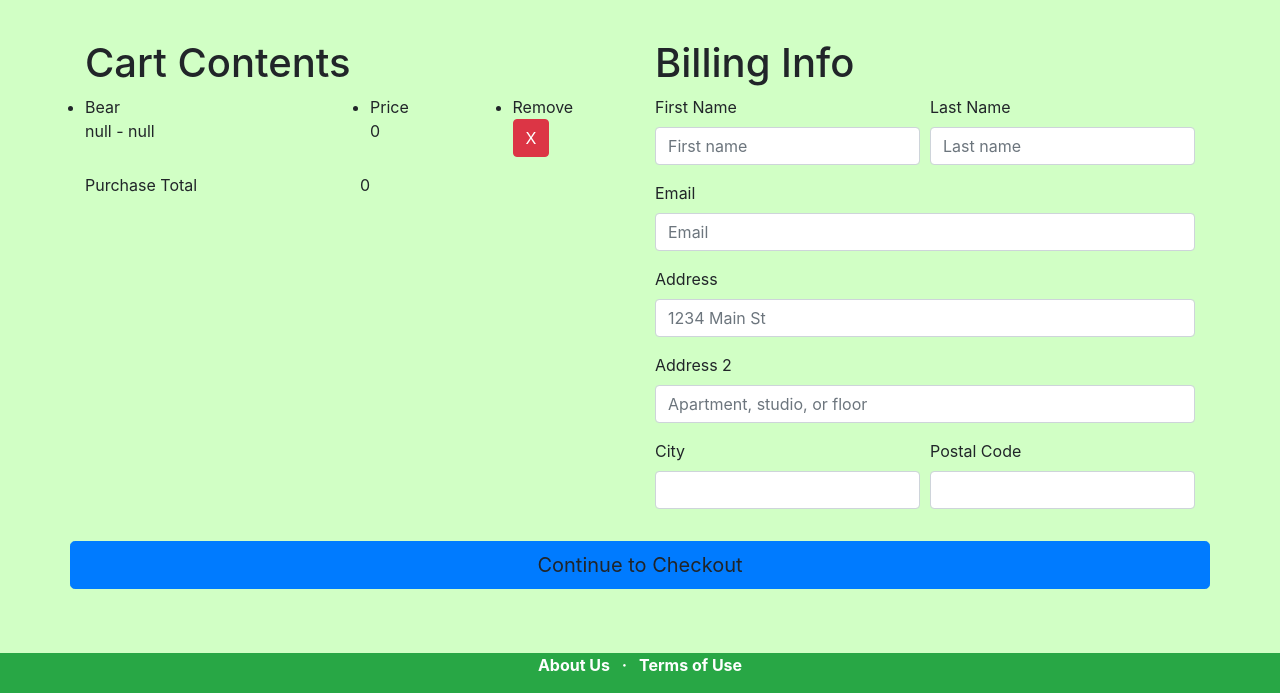
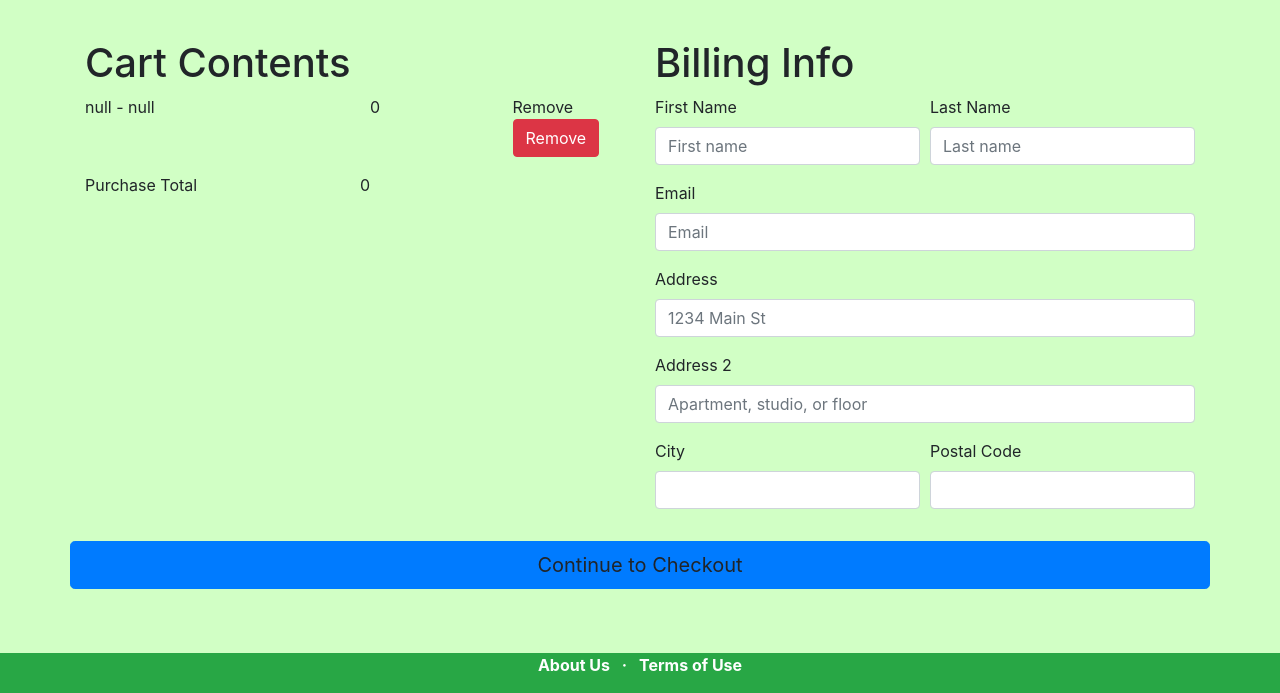
Before and after one commit to earjcr/OrinocoFlow, a website: page cart.html in a window 1280 px wide. Shown: the part 117-810 px from the top of the page. Drawn offline with nearby package versions, Linux system fonts and the light colour scheme.

Commit message:
Daily save 6/1/21
Working on multiple bear order

```diff
--- a/cart.html
+++ b/cart.html
@@ -41,17 +41,15 @@
           <!-- CART LABELS -->
           <h1>Cart Contents</h1>
           <div class="row">
-            <ul class="col-6">
-              <li>Bear</li>
-              <li class="list-inline-item" id="addName"></li>
+            <ul class="col-6 list-inline" id="addName">
+              <li class="list-inline-item">Bear</li>
             </ul>
-            <ul class="col-3">
-              <li>Price</li>
-              <li class="list-inline-item" id="addPrice"></li>
+            <ul class="col-3 list-inline" id="addPrice">
+              <li class="list-inline-item">Price</li>
             </ul>
-            <ul class="col-3">
-              <li>Remove</li>
-              <button type="button" id="deleteItem" class="btn btn-danger list-inline">X</button>
+            <ul class="col-3 list-inline" id="addRemove">
+              <li class="list-inline-item">Remove</li>
+              <button type="button" id="deleteItem1" class="btn btn-danger list-inline">Remove</button>
             </ul>
           </div>
           <!-- CART TOTALS -->
--- a/cart.js
+++ b/cart.js
@@ -35,9 +35,11 @@ const valuesChecked = 0
 let totalPrice = 0
 
 displayCart = () => {
-  // First Card Elements showing the chosen bear info and cart contents
-  let cart = sessionStorage.getItem('cart');
-  //for (let i in cart.length) {
+  // First Card Elements: showing the chosen bear info and cart contents
+
+
+  let cart = JSON.parse(sessionStorage.getItem('cart'));
+  for (let j = 0; j < cart.length; j++) {
 
     // Add product to Cart Contents
     const addName = document.getElementById('addName');
@@ -49,21 +51,20 @@ displayCart = () => {
     const addTotal = document.getElementById('totalPrice');
         totalPrice = totalPrice + choicePrice;
         addTotal.textContent = totalPrice / 100;
+  }
 
-    // Second card gets information for the purchasor
+    // Second Card Elements: form information for the purchasor
     console.log('cart.js[50]');
     // Get customer info after clicking checkout button
     const btnCheckout = document.getElementById('btnCheckout');
     btnCheckout.addEventListener('click', () => {
+        // Assemble the products array
+        let cart = JSON.parse(sessionStorage.getItem('cart'));
+        let products = [];
+        for (let i = 0; i < cart.length; i++) {
+          products.push(cart[i].id);
+        }
         // Get the "final" customer info from the form
-        let products = JSON.parse(sessionStorage.getItem('cart'));
-
-        //get id prod and push it in array
-        // let cartArray = JSON.parse(localStorage.getItem('cart'));
-        // for (let i = 0; i < cartArray.length; i++) {
-        //   products.push(choiceid);
-        // }
-        //products.push(choiceId);
         let firstName = document.getElementById('firstName');
         let lastName  = document.getElementById('lastName');
         let address   = document.getElementById('address');
@@ -81,7 +82,7 @@ displayCart = () => {
         }
         const data = {
           contact: contact,
-          products: products,
+          products: products
         }
         makeRequest(data);
     })
```
